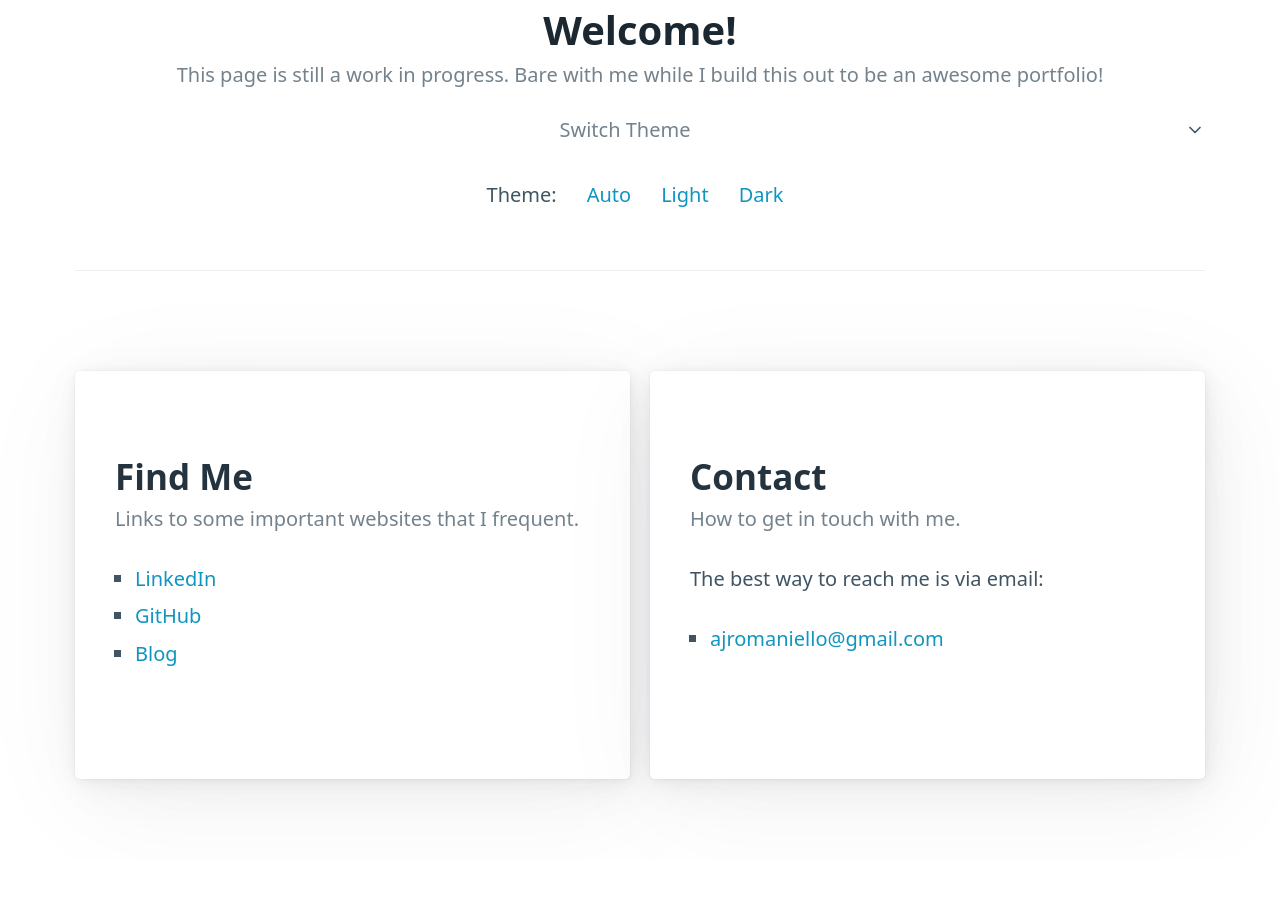
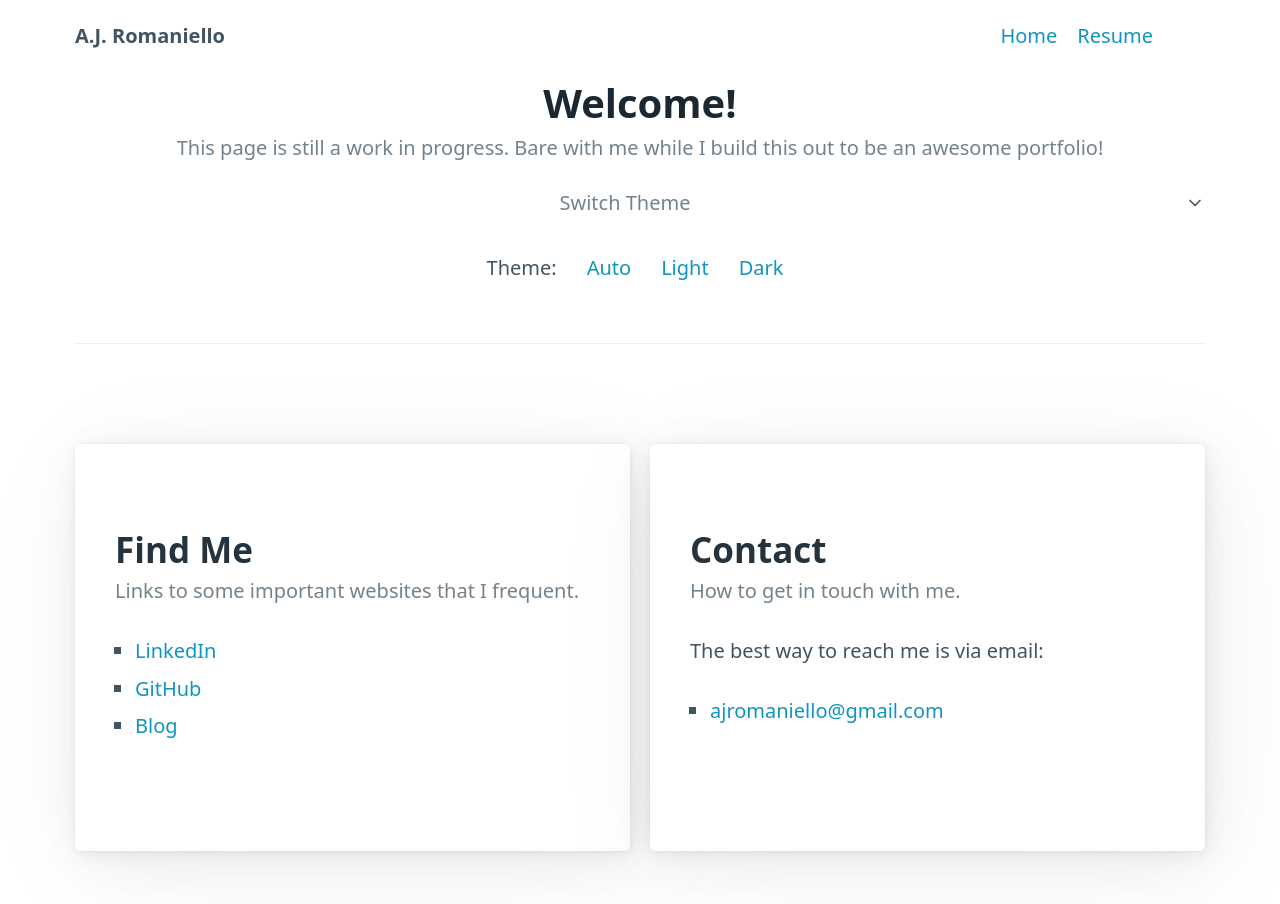
Before and after one commit to aj-rom/aj-rom.github.io, a React (Create React App) app: page / in a window 1280 px wide. Shown: the top 904 px of the page. Before the commit the page ends 859 px from the top, so only its background shows below. Built offline with nearby package versions, Linux system fonts and the light colour scheme.

Commit message:
Switch to functional component, add navbar, use HTML semantics

```diff
--- a/src/App.js
+++ b/src/App.js
@@ -1,14 +1,22 @@
-import React, { Component } from 'react'
+import React from 'react'
 import Footer from "./components/Footer";
 import Body from "./components/Jumbotron";
+import NavBar from "./components/NavBar";
 
-export default class App extends Component {
-    render() {
-        return (
-            <div className="container">
+const App = () => {
+    return (
+        <div className='container'>
+            <header>
+                <NavBar/>
+            </header>
+            <main>
                 <Body />
+            </main>
+            <footer>
                 <Footer />
-            </div>
-        )
-    }
+            </footer>
+        </div>
+    )
 }
+
+export default App
```
